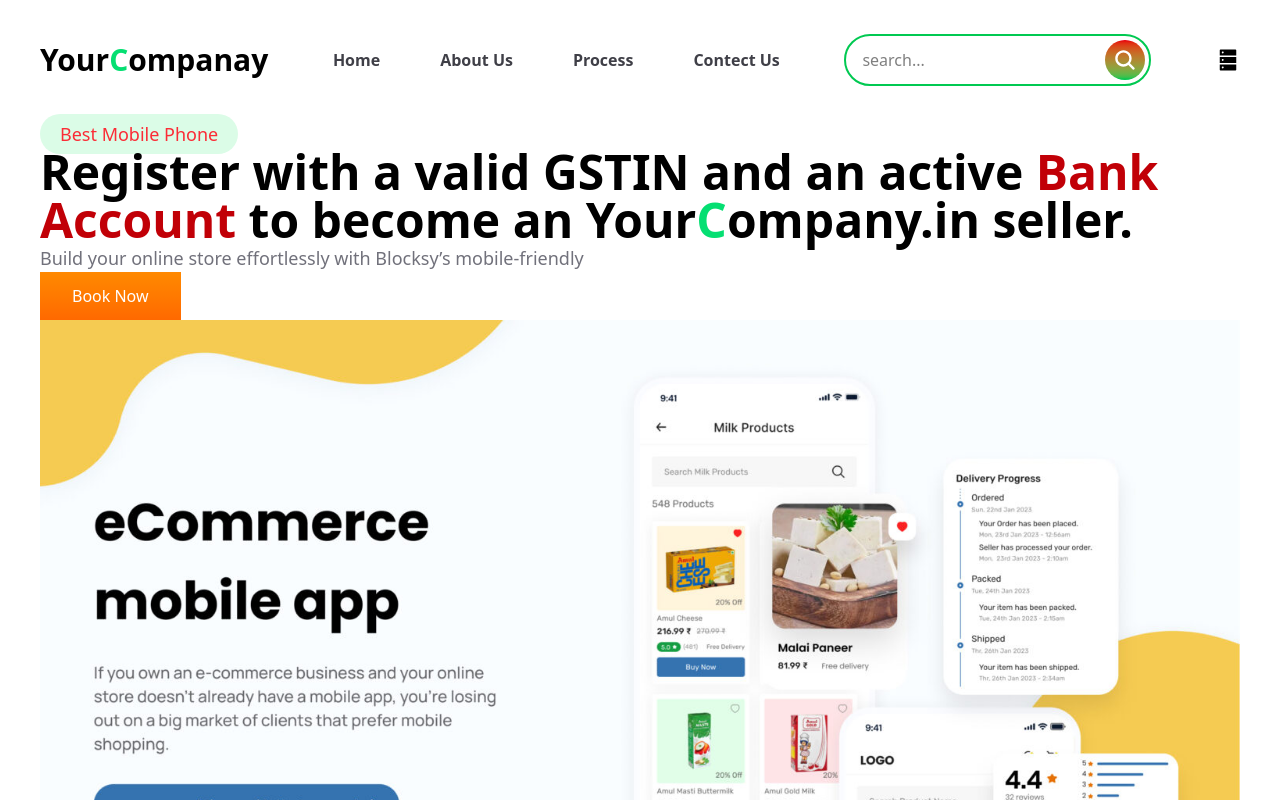
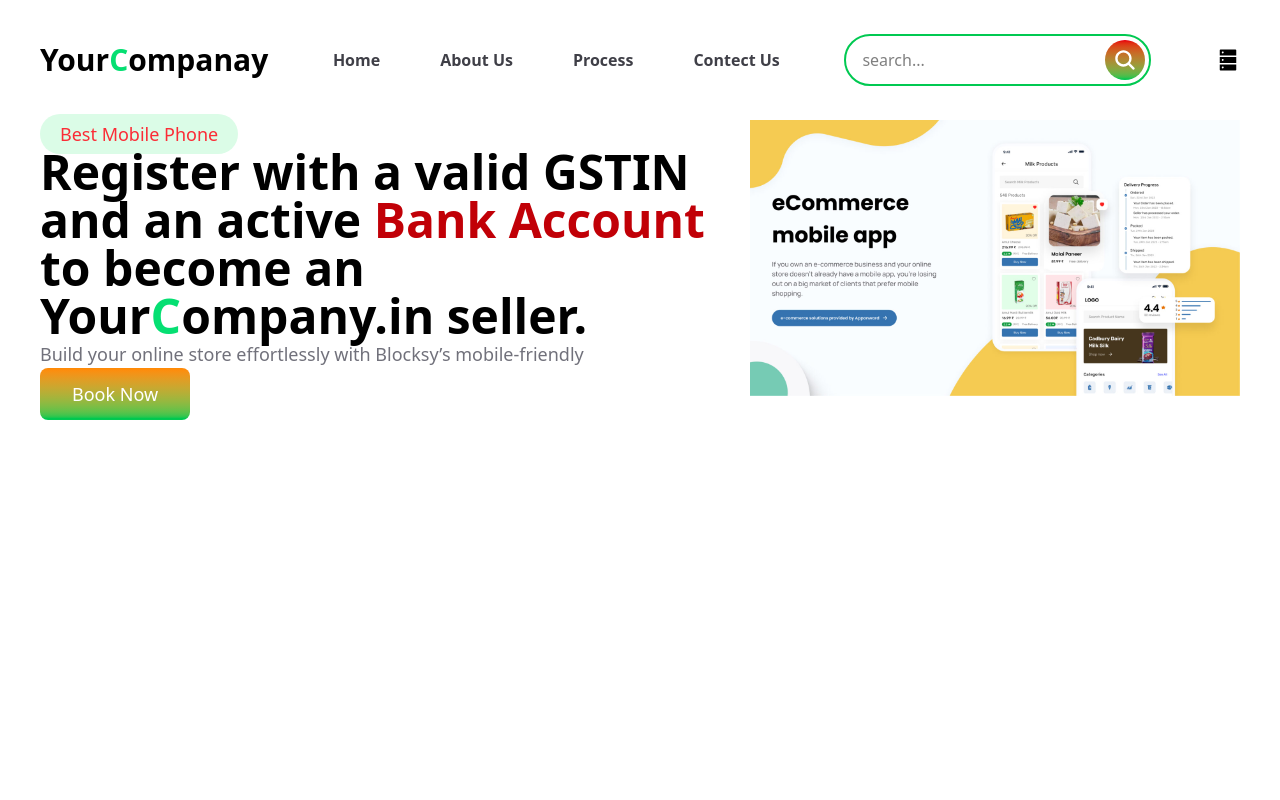
Before and after one commit to PrakashSingh65/Ecommerce-website, a React app: page / in a window 1280 px wide. Shown: the top 800 px of the page. Built offline with nearby package versions, Linux system fonts and the light colour scheme; the HTML template or start-up script is replaced by a standard one.

Commit message:
Refactor Button component to accept props and update Hero section to pass content

```diff
--- a/src/components/Button/Button.jsx
+++ b/src/components/Button/Button.jsx
@@ -1,10 +1,11 @@
 import React from 'react'
 
-const Button = () => {
+const Button = (props) => {
   return (
-    <button className='bg-gradient-to-b from-orange-400 to-orange-500
-    text-white px-8 py-3'>
-        Book Now
+    <button className='bg-gradient-to-b from-orange-400 to-green-500
+    text-white px-8 py-3 rounded-lg text-lg hover:scale-105 hover:from-orange-600
+    transition-all duration-300 cursor-pointer'>
+        {props.content}
     </button>
   )
 }
--- a/src/components/hero/hero.jsx
+++ b/src/components/hero/hero.jsx
@@ -5,7 +5,7 @@
 const Hero = () => {
   return (
     <section>
-        <div className='max-w-\[1400px\] mx-auto px-10'>
+        <div className='max-w-\[1400px\] mx-auto px-10 flex item-center'>
             <div>
               <span className='bg-green-100 text-red-500 text-lg px-5 py-2 rounded-full'>Best Mobile Phone</span>
               <h1 className='text-5xl font-bold'>
@@ -14,7 +14,7 @@
               <p className='text-zinc-500 text-lg'>
                 Build your online store effortlessly with Blocksy’s mobile-friendly
               </p>
-              <Button/>
+              <Button content="Book Now"/>
             </div>
             <div>
                 <img src={herophone} alt="Hero" />
```
